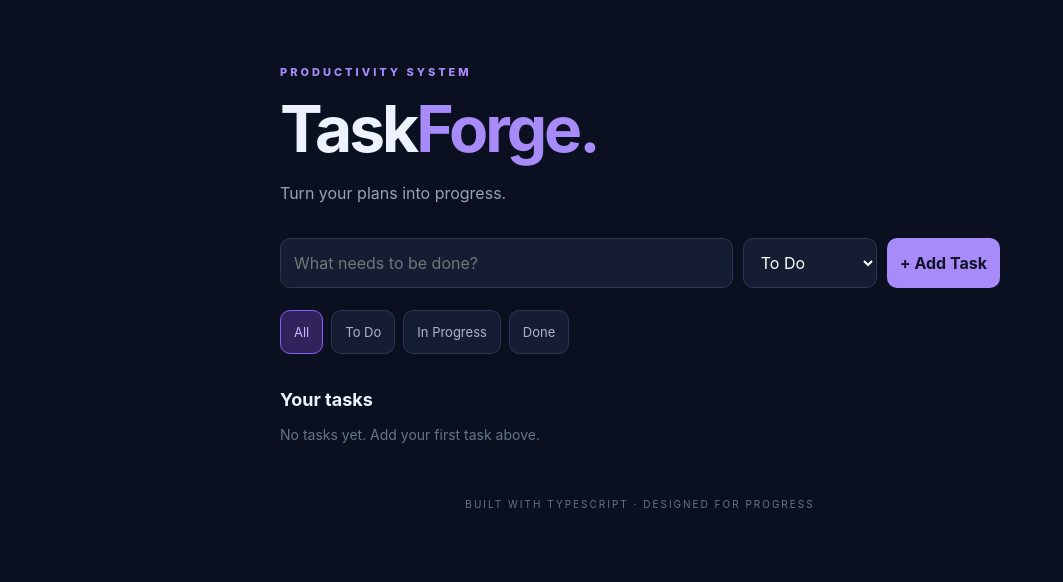
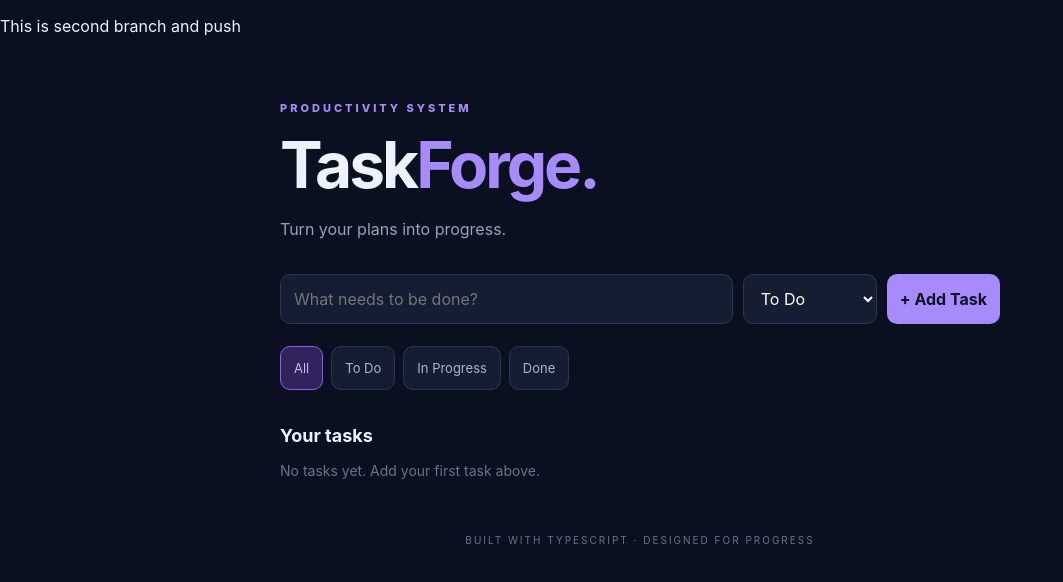
Before and after one commit to Saransh-Core/LU-4, a website with bundled scripts: page index.html in a window 1280 px wide. Shown: the whole page, without its empty margins (0-1063 px from the left). Built offline with nearby package versions, Linux system fonts and the light colour scheme.

Commit message:
this is my second commit

```diff
--- a/index.html
+++ b/index.html
@@ -7,6 +7,7 @@
     <link rel="stylesheet" href="styles.css">
 </head>
 <body>
+    <p>This is second branch and push</p>
     <main class="container">
         <header>
             <p class="tag">PRODUCTIVITY SYSTEM</p>
```
